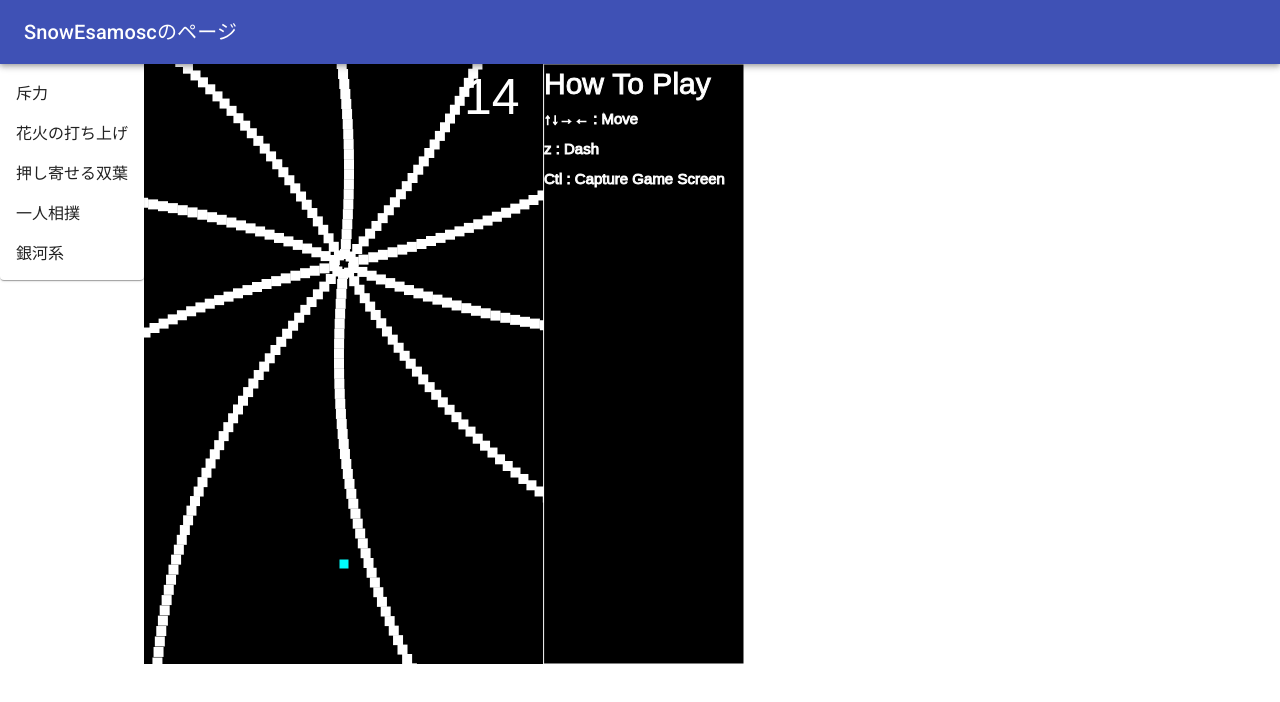
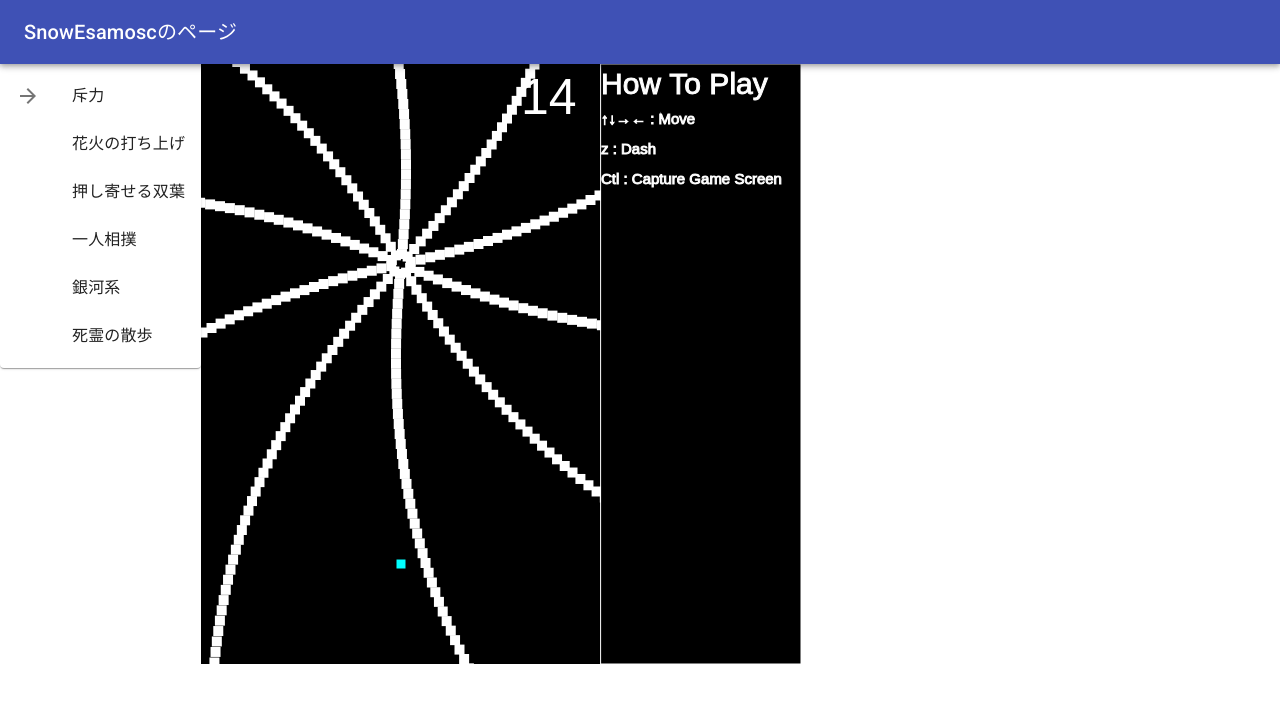
Before and after one commit to Snowman-s/NextApp, a Next.js app: page /games/bullet-hell in a window 1280 px wide. Shown: the top 702 px of the page. Built offline with nearby package versions, Linux system fonts and the light colour scheme.

Commit message:
新しいシューティングを追加

```diff
--- a/src/others/games/bullet-hell/BulletP5.ts
+++ b/src/others/games/bullet-hell/BulletP5.ts
@@ -43,6 +43,7 @@ export class BulletP5 extends p5 {
   registerRoutine?: (
     bullets: Bullet[],
     func: (b: Bullet) => void,
-    spaceFrame?: number
+    spaceFrame?: number,
+    onlyOnce?: boolean
   ) => void;
 }
--- a/src/others/games/bullet-hell/setup.ts
+++ b/src/others/games/bullet-hell/setup.ts
@@ -6,6 +6,8 @@ export default function setup(p: BulletP5, limitSeconds = 10) {
 
   const speed = 5;
   const playerSize = 9;
+  const dashCooldownFrame = 60;
+  const dashContinueFrame = 10;
 
   let keys: {
     u: boolean;
@@ -49,6 +51,7 @@ export default function setup(p: BulletP5, limitSeconds = 10) {
     deleteOutBullets();
     if (remainTime >= 0) remainTime--;
     if (remainTime == -1) p.bullets = [];
+    renderPlayerBackgrounds();
     renderPlayer();
     renderBullets();
 
@@ -116,13 +119,13 @@ export default function setup(p: BulletP5, limitSeconds = 10) {
     if (frameByDash == -1) {
       if (keys.z) {
         dashUsed = true;
-        frameByDash = 60;
+        frameByDash = dashCooldownFrame;
       }
     }
   }
 
   function isDashActive() {
-    return frameByDash > 50;
+    return frameByDash > dashCooldownFrame - dashContinueFrame;
   }
 
   function movePlayer() {
@@ -167,6 +170,26 @@ export default function setup(p: BulletP5, limitSeconds = 10) {
     else p.fill(0, 255, 255);
 
     p.square(p.player.x, p.player.y, playerSize);
+    p.pop();
+  }
+
+  function renderPlayerBackgrounds() {
+    if (death) return;
+    if (frameByDash < 0) return;
+
+    p.push();
+    p.stroke(0, 255, 255);
+    p.noFill();
+
+    p.arc(
+      p.player.x,
+      p.player.y,
+      playerSize * 3,
+      playerSize * 3,
+      -p.PI / 2,
+      -p.PI / 2 + (frameByDash / dashCooldownFrame) * p.TAU
+    );
+
     p.pop();
   }
 
@@ -375,27 +398,41 @@ export default function setup(p: BulletP5, limitSeconds = 10) {
   let registeredRoutines: {
     bullets: Bullet[];
     spaceFrame: number;
+    countStartframe: number;
+    onlyOnce: boolean;
     func: (b: Bullet) => void;
   }[] = [];
 
   p.registerRoutine = (
     bullets: Bullet[],
     func: (b: Bullet) => void,
-    spaceFrame = 1
+    spaceFrame = 1,
+    onlyOnce = false
   ) => {
-    registeredRoutines.push({ bullets, spaceFrame, func });
+    registeredRoutines.push({
+      bullets,
+      spaceFrame,
+      countStartframe: p.frameCount,
+      onlyOnce,
+      func,
+    });
   };
 
   function processRegisteredRoutine() {
+    const willBeRemoved = [];
+
     registeredRoutines
-      .filter((info) => p.frameCount % info.spaceFrame == 0)
+      .filter((info) => p.frameCount - info.countStartframe > info.spaceFrame)
       .forEach((info) => {
         info.bullets = info.bullets.filter((b) => !b.deleted);
         info.bullets.forEach((b) => info.func(b));
+
+        info.countStartframe += info.spaceFrame;
+        if (info.onlyOnce) willBeRemoved.push(info);
       });
 
     registeredRoutines = registeredRoutines.filter(
-      (info) => info.bullets.length != 0
+      (info) => info.bullets.length != 0 && willBeRemoved.indexOf(info) === -1
     );
   }
 }
--- /dev/null
+++ b/src/others/games/bullet-hell/works/f.ts
@@ -0,0 +1,37 @@
+import { Bullet, BulletP5 } from "../BulletP5";
+import setup from "../setup";
+
+export default function f(p: BulletP5) {
+  setup(p, 15);
+
+  p.shoot = () => {
+    p.freq(p.remainSeconds() < 6 ? 3 : 7, () => {
+      let tempBullets: Bullet[] = [];
+
+      for (let y = 0; y < 400; y += 99) {
+        let x = (p.frameCount * 2 + y) % 400;
+        let i = x / 30 + y;
+        let newBullet = {
+          x: x,
+          y: y + 50 * p.cos(i),
+          speedX: p.cos(i) / 2,
+          speedY: p.sin(i) / 2,
+          deleted: false,
+          size: 10,
+        };
+        tempBullets.push(newBullet);
+        p.bullets.push(newBullet);
+      }
+
+      p.registerRoutine(
+        tempBullets,
+        (b) => {
+          b.speedX *= 5;
+          b.speedY *= 5;
+        },
+        40,
+        true
+      );
+    });
+  };
+}
--- a/src/others/games/bullet-hell/works/list.ts
+++ b/src/others/games/bullet-hell/works/list.ts
@@ -4,6 +4,7 @@ import b from "./b";
 import c from "./c";
 import d from "./d";
 import e from "./e";
+import f from "./f";
 
 export default function getWorksList() {
   var map = new Map<string, { work: (p: BulletP5) => void; name: string }>();
@@ -21,6 +22,7 @@ export default function getWorksList() {
   addMap("c", c, "押し寄せる双葉");
   addMap("d", d, "一人相撲");
   addMap("e", e, "銀河系");
+  addMap("f", f, "死霊の散歩");
 
   return map;
 }
--- a/src/pages/games/bullet-hell/index.tsx
+++ b/src/pages/games/bullet-hell/index.tsx
@@ -1,10 +1,17 @@
 import { makeStyles, createStyles, Theme } from "@material-ui/core";
-import { Stack, List, ListItem, Paper } from "@mui/material";
+import ArrowForward from "@mui/icons-material/ArrowForward";
+import {
+  Stack,
+  List,
+  ListItem,
+  Paper,
+  ListItemIcon,
+  ListItemText,
+} from "@mui/material";
 import dynamic from "next/dynamic";
 import Head from "next/head";
 import { useState } from "react";
 import { BulletP5 } from "src/others/games/bullet-hell/BulletP5";
-import a from "src/others/games/bullet-hell/works/a";
 import getWorksList from "src/others/games/bullet-hell/works/list";
 
 const P5Canvas = dynamic(() => import("src/components/P5Canvas"), {
@@ -22,17 +29,14 @@ const useStyles = makeStyles((theme: Theme) =>
   })
 );
 
-export default function Home() {
-  const classes = useStyles();
-  const [sketch, setSketch] = useState<{
-    sketch: (p: BulletP5) => void;
-  } | null>(null);
+type sketchInfo = {
+  readonly id: string;
+  readonly sketchName: string;
+  readonly sketchFunc: (p: BulletP5) => void;
+};
 
-  let sketches: {
-    id: string;
-    sketchName: string;
-    sketchFunc: (p: BulletP5) => void;
-  }[] = [];
+const sketches = (function () {
+  let sketches: sketchInfo[] = [];
 
   let keys = getWorksList().keys();
 
@@ -46,6 +50,12 @@ export default function Home() {
       });
     }
   }
+  return sketches;
+})();
+
+export default function Home() {
+  const classes = useStyles();
+  const [sketch, setSketch] = useState<sketchInfo>(sketches[0]);
 
   return (
     <div className={classes.root}>
@@ -64,19 +74,29 @@ export default function Home() {
               return (
                 <ListItem
                   key={sketchInfo.id}
-                  button
                   onClick={(event) => {
                     event.preventDefault();
-                    setSketch({ sketch: sketchInfo.sketchFunc });
+                    setSketch(sketchInfo);
                   }}
+                  button
                 >
-                  {sketchInfo.sketchName}
+                  {sketchInfo === sketch ? (
+                    <ListItemIcon>
+                      <ArrowForward />
+                    </ListItemIcon>
+                  ) : (
+                    <></>
+                  )}
+                  <ListItemText
+                    inset={sketchInfo !== sketch}
+                    primary={sketchInfo.sketchName}
+                  />
                 </ListItem>
               );
             })}
           </List>
         </Paper>
-        <P5Canvas sketch={sketch !== null ? sketch.sketch : a}></P5Canvas>
+        <P5Canvas sketch={sketch.sketchFunc}></P5Canvas>
       </Stack>
     </div>
   );
--- a/src/pages/utils/kaladesh-lang/help.tsx
+++ b/src/pages/utils/kaladesh-lang/help.tsx
@@ -1,6 +1,5 @@
 import Head from "next/head";
-import { Button, Link, Paper } from "@material-ui/core";
-import { HorizontalSplit } from "@material-ui/icons";
+import { Button, Link } from "@material-ui/core";
 
 export default function Home() {
   const helpArray: {
--- a/src/pages/utils/kaladesh-lang/index.tsx
+++ b/src/pages/utils/kaladesh-lang/index.tsx
@@ -12,7 +12,7 @@ import React from "react";
 import Editor from "react-simple-code-editor";
 
 import Prism from "prismjs";
-import PlayCircleIcon from "@material-ui/icons/PlayCircleFilled";
+import PlayCircle from "@mui/icons-material/PlayCircle";
 import {
   AnalysisResult,
   ParseError,
@@ -123,7 +123,7 @@ export default function Home() {
         </Grid>
         <Grid item>
           <IconButton onClick={onParse}>
-            <PlayCircleIcon />
+            <PlayCircle />
           </IconButton>
         </Grid>
         {parsedResultStr == undefined ? (
@@ -139,7 +139,7 @@ export default function Home() {
             </Grid>
             <Grid item>
               <IconButton onClick={onExec}>
-                <PlayCircleIcon />
+                <PlayCircle />
               </IconButton>
             </Grid>
             {execResultStr == undefined ? (
--- a/src/pages/words/index.tsx
+++ b/src/pages/words/index.tsx
@@ -1,7 +1,6 @@
 import Head from "next/head";
 import { List } from "@material-ui/core";
 import { Words } from "src/others/words/Words";
-import a from "src/others/games/bullet-hell/works/a";
 
 export default function Home() {
   let words = Words();
```
Also changed, not shown: package.json (+4 -4 lines), src/pages/utils/computation-system/index.tsx (+1 -6 lines), 1 other file (tests, documents, lock files or other folders).
